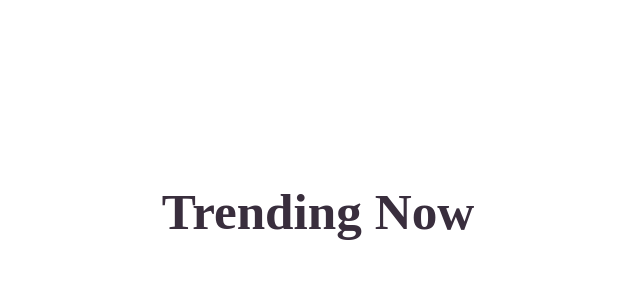
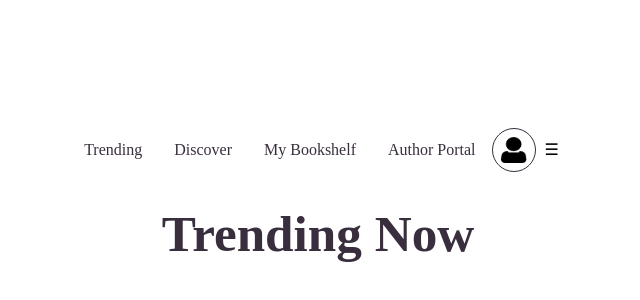
Before and after one commit to laurenhg/vibo, a React (Vite) app: page /TrendingHome in a window 1280 px wide. Shown: the part 188-488 px from the top of the page, without its empty margins (322-962 px from the left). Built offline with nearby package versions, Linux system fonts and the light colour scheme; a web font is replaced by a local one.

Commit message:
updates to styling and added LayoutWithNav

```diff
--- a/src/App.css
+++ b/src/App.css
@@ -36,7 +36,7 @@ h2 {
     font-weight: 400;
     font-size:26px;
 }
-/*2.------------ Header--------------*/
+/*2.------------ Navigation/Header--------------*/
 
 /*3.-----------Welcome Page------------*/
 
@@ -52,49 +52,6 @@ h2 {
 
 /*9.-----------Components------------*/
 
-.login-section input[type="email"],
-.login-section input[type="password"] {
-    padding: 0, 0, 0, 50px;
-/*display: flex;*/
-  align-items:center;
-  justify-content: flex-start;
-  margin: 1rem;
-  flex-grow: 1;
-  height: 20px;
-  padding: 10px;
-  box-sizing: border-box;
-}
-
-.login-section button[type="submit"] {
-  margin-top: 1px;
-  width: 100%;
-    padding-left: 40px;
-
-}
-
-
-.welcome-container {
-  width: 100%;
-  max-width: 500px;
-  margin: 0 auto;
-  border: 2px solid #ededed;
-  border-radius: 8px;
-  overflow: hidden;
-}
-
-.login-section label {
- margin-right: 1rem;
-  border: 2px solid #ededed;
-  border: 8px;
-  overflow: hidden;
-}
-
-.registration-section {
-  background-color: indianred;
-  color:white;
-  padding: 75px;
-}
-
 
 
 
--- a/src/App.jsx
+++ b/src/App.jsx
@@ -1,9 +1,10 @@
 import React from 'react';
 import {BrowserRouter as Router, Routes, Route } from 'react-router-dom';
-import LoginForm from "./components/Login.jsx";
 import Welcome from "./pages/Welcome.jsx";
 import "../src/App.css";
 import TrendingHome from "./pages/TrendingHome.jsx";
+import Navigation from "./components/Navigation.jsx";
+import LayoutWithNav from "./components/LayoutWithNav.jsx";
 // import AccountSettings from './'
 
 
@@ -17,7 +18,7 @@ function App () {
         <Router>
             <Routes>
                 <Route path="/" element={<Welcome/>}/>
-                <Route path="/TrendingHome" element={<TrendingHome/>}/>
+                <Route path="/TrendingHome" element={<LayoutWithNav><TrendingHome /></LayoutWithNav>}/>
             </Routes>
         </Router>
     );
--- /dev/null
+++ b/src/components/LayoutWithNav.jsx
@@ -0,0 +1,13 @@
+import React from 'react';
+import Navigation from "./Navigation.jsx";
+
+const LayoutWithNav = ({children}) => {
+    return (
+        <>
+        <Navigation />
+            <div>{children} </div>
+            </>
+    );
+}
+
+export default LayoutWithNav
--- a/src/components/Login.jsx
+++ b/src/components/Login.jsx
@@ -1,5 +1,6 @@
 import React, {useState} from 'react';
 import {useNavigate} from "react-router-dom";
+import '../styles/Login-registration.css'
 
 
 function LoginForm({onLogin}) {
--- /dev/null
+++ b/src/components/Navigation.jsx
@@ -0,0 +1,25 @@
+import React from 'react';
+import {Link} from 'react-router-dom'
+// import '../styles/Navigation.css'
+import avatarIcon from "../assets/avatarIcon.png"
+
+const Navigation = () => {
+    return (
+        <nav className="navigation">
+        <Link to="/TrendingHome" className="nav-link"> Trending</Link>
+        <Link to="/Discover" className="nav-link">Discover</Link>
+        <Link to="/MyBookshelf" className="nav-link">My Bookshelf</Link>
+        <Link to="/AuthorPortal" className="nav-link"> Author Portal</Link>
+    <div className="navigation-right">
+            <div className="avatar-container">
+        <img src={avatarIcon} alt="avatar" className= "avatar"/>
+    </div>
+            <div>
+        <button className="hamburger-menu"> ☰</button>
+    </div>
+    </div>
+        </nav>
+    );
+}
+
+export default Navigation
--- a/src/components/RegistrationForm.jsx
+++ b/src/components/RegistrationForm.jsx
@@ -1,5 +1,6 @@
 import React, {useState} from 'react';
 import {useNavigate} from "react-router-dom";
+import '../styles/Login-registration.css'
 
 function RegistrationForm ({onRegister}) {
     const navigate = useNavigate();
--- a/src/pages/Welcome.jsx
+++ b/src/pages/Welcome.jsx
@@ -1,6 +1,7 @@
 import React, {useState} from 'react';
 import LoginForm from "../components/Login.jsx";
 import RegistrationForm from "../components/RegistrationForm.jsx";
+import '../styles/Navigation.css'
 import bookshelf from "../assets/bookshelf.png"
 
 
--- /dev/null
+++ b/src/styles/Login-registration.css
@@ -0,0 +1,43 @@
+
+.login-section input[type="email"],
+.login-section input[type="password"] {
+    padding: 0, 0, 0, 50px;
+    /*display: flex;*/
+    align-items:center;
+    justify-content: flex-start;
+    margin: 1rem;
+    flex-grow: 1;
+    height: 30px;
+    padding: 10px;
+    box-sizing: border-box;
+}
+
+.login-section button[type="submit"] {
+    margin-top: 1px;
+    width: 100%;
+    padding-left: 40px;
+
+}
+
+
+.welcome-container {
+    width: 100%;
+    max-width: 500px;
+    margin: 0 auto;
+    border: 2px solid #ededed;
+    border-radius: 8px;
+    overflow: hidden;
+}
+
+.login-section label {
+    margin-right: 1rem;
+    border: 2px solid #ededed;
+    border: 8px;
+    overflow: hidden;
+}
+
+.registration-section {
+    background-color: indianred;
+    color:white;
+    padding: 75px;
+}
--- /dev/null
+++ b/src/styles/Navigation.css
@@ -0,0 +1,49 @@
+.navigation {
+    display: flex;
+    justify-content: space-between;
+    align-items: center;
+    padding: 0 2px;
+}
+
+.navigation-right {
+    display: flex !important;
+    align-items: center !important;
+}
+
+.nav-link {
+    text-decoration: none;
+    color: #392E3D;
+    font-weight: 400;
+    margin: 0 1rem;
+}
+
+.avatar-container {
+    /*position: relative;*/
+    /*display: flex;*/
+    /*align-items: center;*/
+    border: 1px solid #392E3D;
+    border-radius: 50%;
+    padding: 0.5rem;
+    display: flex;
+    flex-display: column;
+    align-items: center;
+}
+
+.avatar {
+    width:26px;
+    height: 26px;
+    /*padding: 7px;*/
+    /*margin-left: 1rem;*/
+    /*margin-bottom: 10px;*/
+}
+
+.hamburger-menu {
+    /*position: absolute;*/
+    /*bottom: -30px;*/
+    /*left: 50%;*/
+    /*transform: translateX(-50%);*/
+    background-color: transparent;
+    cursor: pointer;
+    padding: 0.5rem;
+
+}
```
Also changed, not shown: src/assets/avatarIcon.png (added), src/components/Navbar.jsx (deleted).
